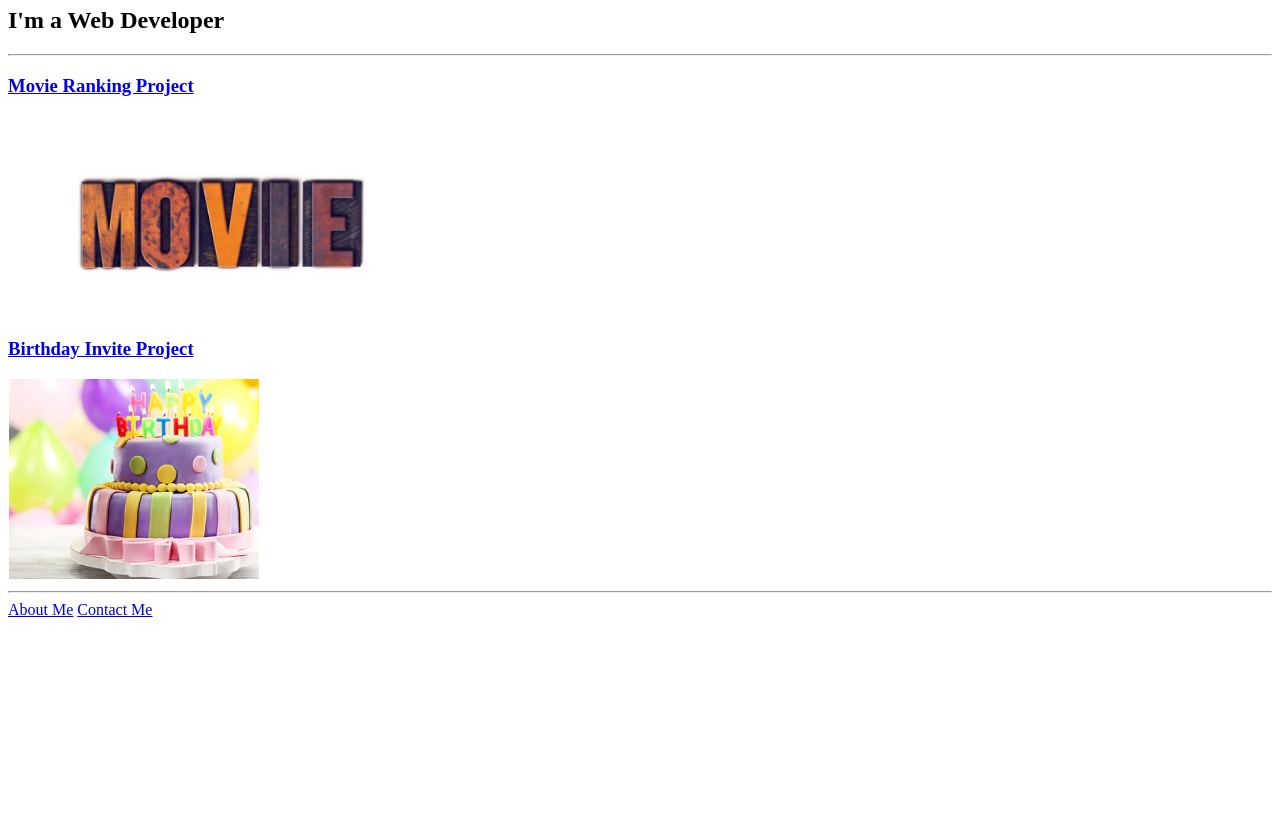
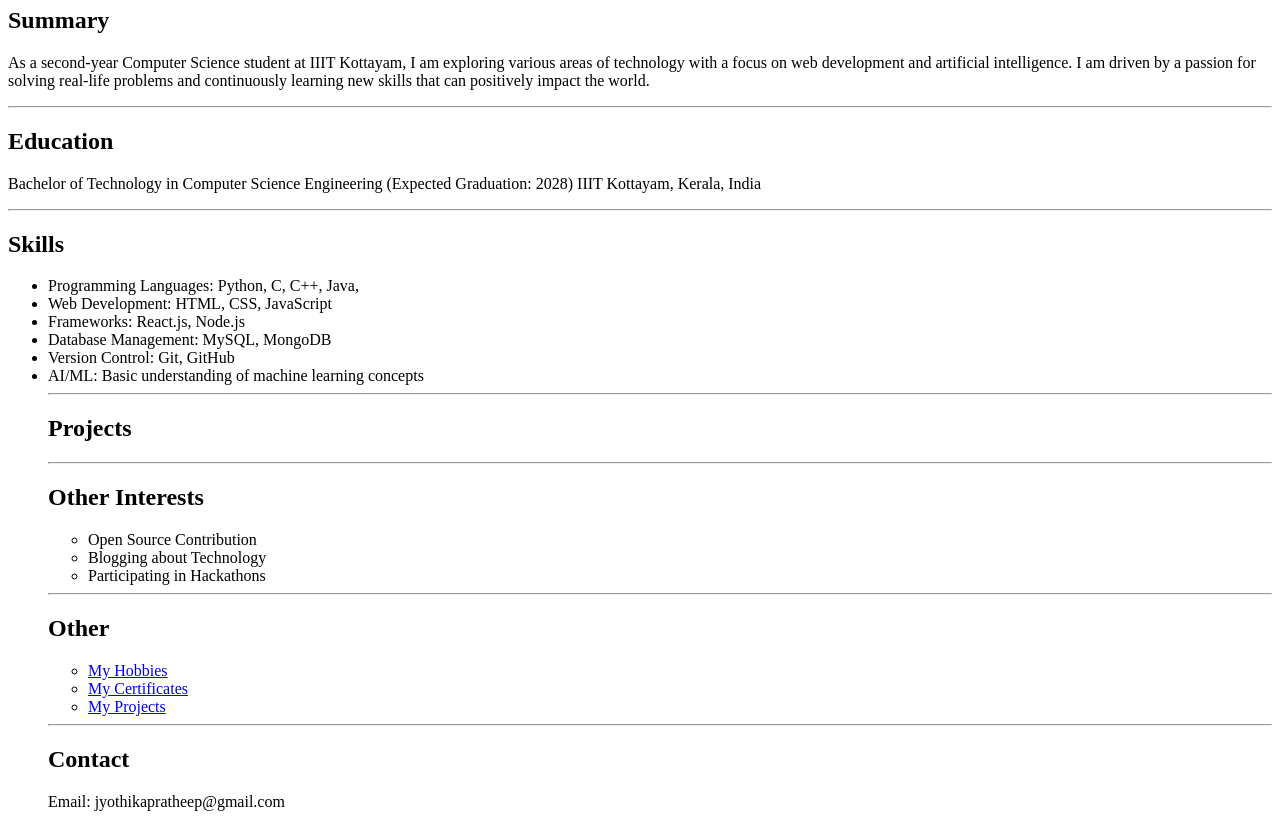
Before and after one commit to jyothikapratheep/html.portfolio, a plain HTML site: page index.html in a window 1280 px wide. Shown: the part 73-900 px from the top of the page. Before the commit the page ends 800 px from the top, so only its background shows below. Drawn offline with Linux system fonts and the light colour scheme.

Commit message:
Add files via upload

```diff
--- a/index.html
+++ b/index.html
@@ -1,22 +1,60 @@
 <!DOCTYPE html>
 <html lang="en">
+<head>
+    <meta charset="UTF-8">
+    <meta name="viewport" content="width=device-width, initial-scale=1.0">
+    <title>My Resume</title>
+    </head>
+    <body>
+        <h1> Jyothika A Pratheep</h1>
+      <h2> Summary</h2>
+      <p>
+    As a second-year Computer Science student at
+ IIIT Kottayam, I am exploring various areas of
+ technology with a focus on web development
+ and artificial intelligence. I am
+ driven by a passion for solving real-life
+ problems and continuously learning new skills
+ that can positively impact the world. </p>
+    <hr />
+    <h2> Education</h2>
+    <p> Bachelor of Technology in Computer Science
+    Engineering (Expected Graduation: 2028)
+    IIIT Kottayam, Kerala, India </p>
+    <hr />
+    <h2> Skills </h2>
+    <ul>
+        <li>Programming Languages: Python, C, C++, Java,</li>
+        <li>Web Development: HTML, CSS, JavaScript</li>
+        <li>Frameworks: React.js, Node.js</li>
+        <li>Database Management: MySQL, MongoDB</li>
+        <li>Version Control: Git, GitHub</li>
+        <li>AI/ML: Basic understanding of machine learning concepts</li>
+        <hr />
+         <h2> Projects </h2>
 
-<head>
-  <meta charset="UTF-8">
-  <title>Jyothika's Portfolio</title>
-</head>
+         <hr />
+         <h2> Other Interests </h2>
+         <ul>
+             <li>Open Source Contribution</li>
+             <li>Blogging about Technology</li>
+             <li>Participating in Hackathons</li>
+         </ul>
 
-<body>
-  <h1>Jyothika's Portfolio</h1>
-  <h2>I'm a Web Developer</h2>
-  <hr />
-  <h3><a href="./public/movie-ranking.html">Movie Ranking Project</a></h3>
-  <img src="./assets/images/movie.png" height="200" alt="movie ranking project preview"/>
-  <h3><a href="./public/birthday-invite.html">Birthday Invite Project</a></h3>
-  <img src="./assets/images/bdy.png" height="200" alt="birthday invite project preview"/>
-  <hr />
-  <a href="./public/about.html">About Me</a>
-  <a href="./public/contact.html">Contact Me</a>
-</body>
+         <hr />
+         <h2> Other </h2>
+         <ul>
+            <li> <a href ="myhobbies.html">My Hobbies</a>  </li>
+            <li> <a href ="mycertificates.html">My Certificates</a>  </li>
+            <li> <a href ="myprojects.html">My Projects</a>  </li>
 
-</html>
+         </ul>
+
+
+
+
+         <hr />
+            <h2> Contact </h2>
+            <p>Email: jyothikapratheep@gmail.com</p>
+        </body>
+        </html>
```
Also changed, not shown: mycertificates.html (added, +3 -0 lines), myhobbies.html (added, +19 -0 lines), myprojects.html (added, +3 -0 lines).
